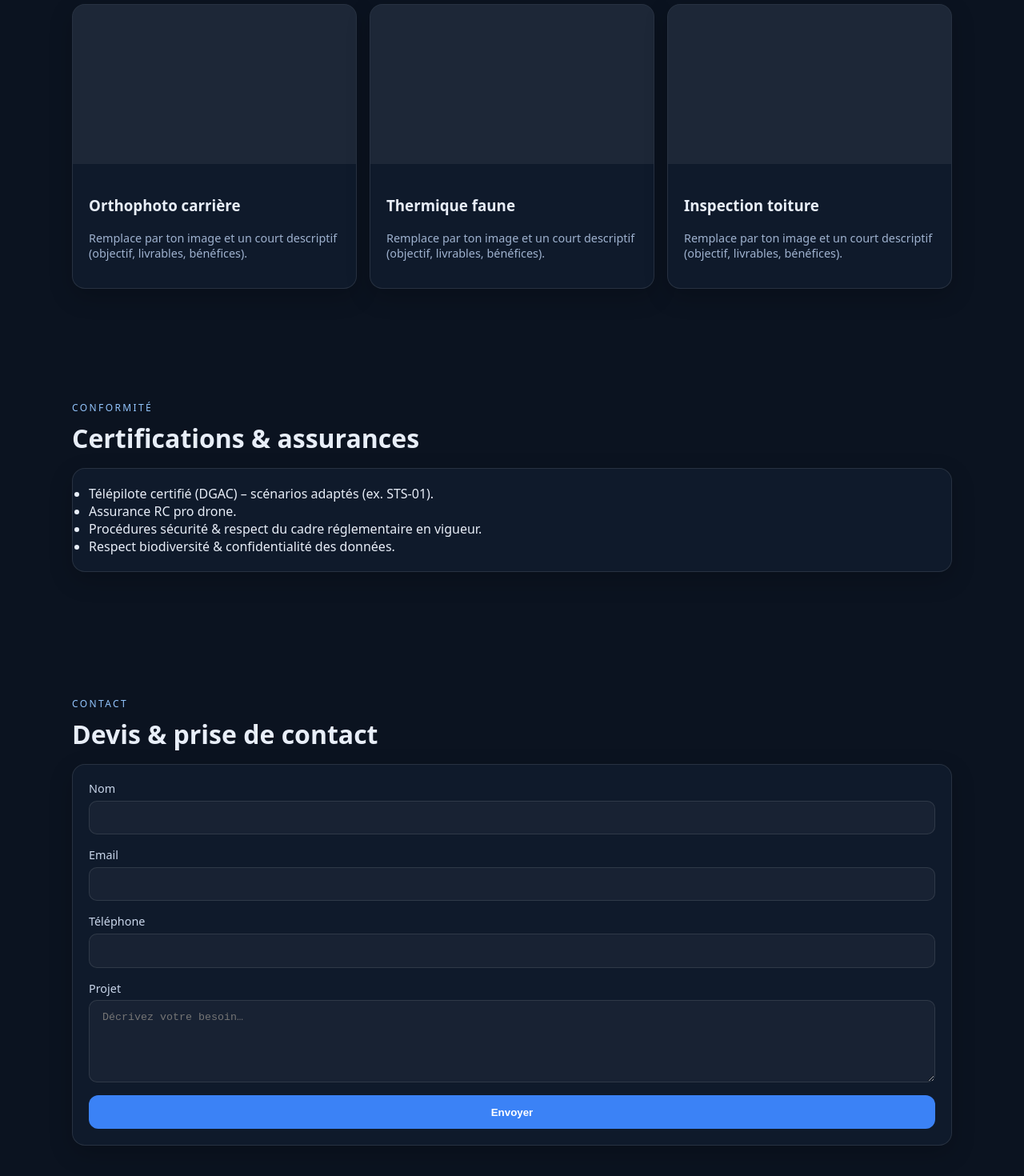
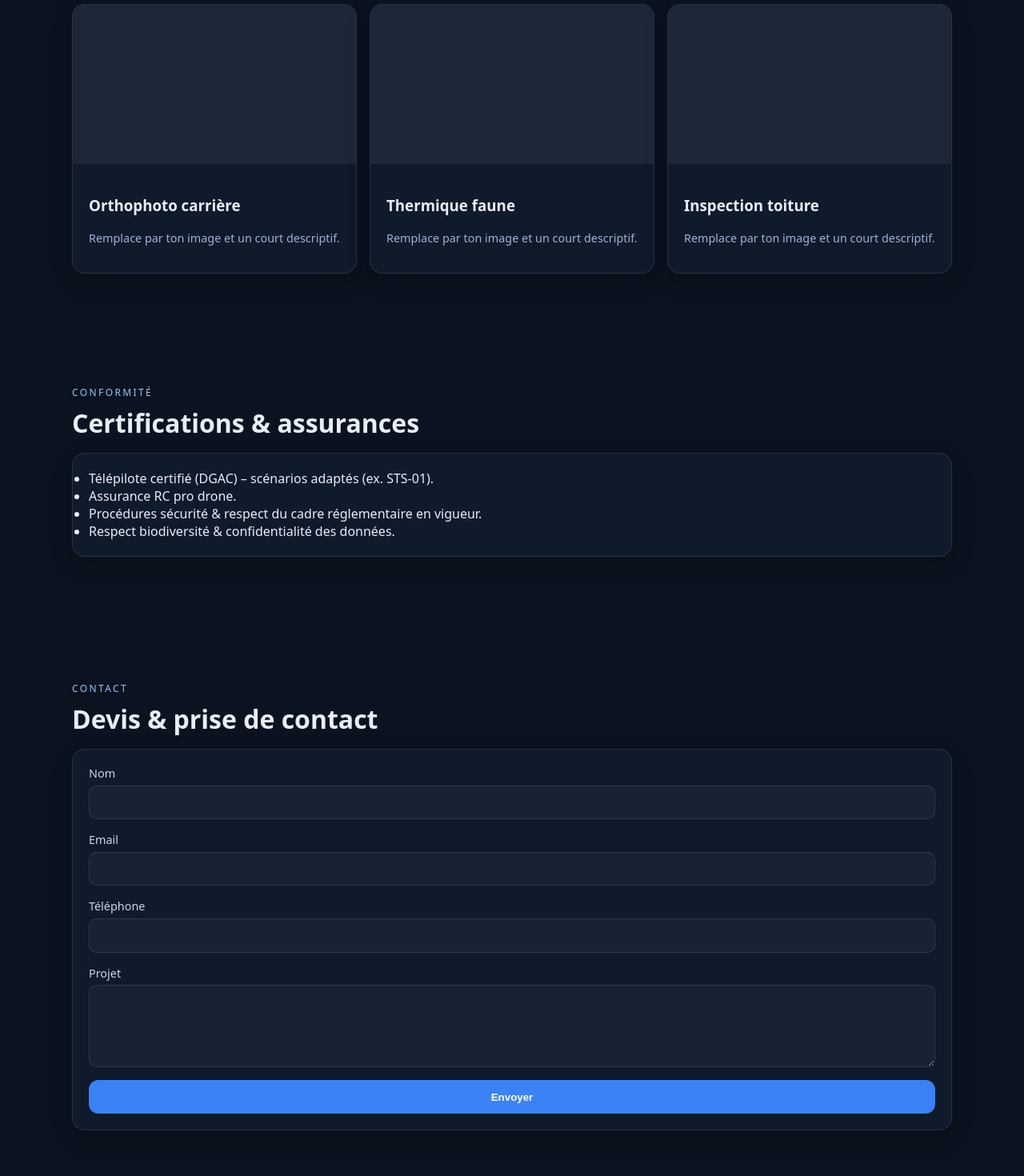
Before and after one commit to cyclopeentreprise-fr/drone-environnement, a Next.js app: page / in a window 1280 px wide. Shown: the part 1451-2921 px from the top of the page at 80% size. Built offline with nearby package versions, Linux system fonts and the light colour scheme.

Commit message:
Update page.tsx

```diff
--- a/src/app/page.tsx
+++ b/src/app/page.tsx
@@ -62,7 +62,7 @@ export default function Page() {
             ["Brief & cadre", "Objectifs, périmètre, cadre réglementaire, zone, calendrier."],
             ["Acquisition", "Plan de vol, sécurité, captation photo/vidéo/thermique adaptée."],
             ["Traitements", "Photogrammétrie, géoréférencement, analyses & contrôles qualité."],
-            ["Livrables", "Orthos, MNT/DSM, rapports PDF, exports SIG, vidéo/galerie web."],
+            ["Livrables", "Orthos, MNT/DSM, rapports PDF, exports SIG, vidéo/galerie web."]
           ].map(([t, d], i) => (
             <li className="card p step" key={t}>
               <div className="step__num">{i + 1}</div>
@@ -84,9 +84,7 @@ export default function Page() {
               <div className="project__media" />
               <div className="p">
                 <h3 className="h4">{t}</h3>
-                <p className="muted small">
-                  Remplace par ton image et un court descriptif (objectif, livrables, bénéfices).
-                </p>
+                <p className="muted small">Remplace par ton image et un court descriptif.</p>
               </div>
             </article>
           ))}
@@ -107,32 +105,14 @@ export default function Page() {
       <section id="contact" className="container section">
         <p className="kicker">Contact</p>
         <h2 className="h2">Devis & prise de contact</h2>
-        <form
-          className="card p form"
-          method="POST"
-          action="https://formsubmit.co/TON_EMAIL"
-        >
+        <form className="card p form" method="POST" action="https://formsubmit.co/TON_EMAIL">
           {/* Remplace TON_EMAIL par ton email (ex: contact@ton-domaine.fr) */}
           <input type="hidden" name="_next" value="/merci" />
           <input type="hidden" name="_captcha" value="false" />
-
-          <div className="field">
-            <label>Nom</label>
-            <input name="nom" required />
-          </div>
-          <div className="field">
-            <label>Email</label>
-            <input type="email" name="email" required />
-          </div>
-          <div className="field">
-            <label>Téléphone</label>
-            <input name="telephone" />
-          </div>
-          <div className="field">
-            <label>Projet</label>
-            <textarea name="message" rows={5} placeholder="Décrivez votre besoin…" required />
-          </div>
-
+          <div className="field"><label>Nom</label><input name="nom" required /></div>
+          <div className="field"><label>Email</label><input type="email" name="email" required /></div>
+          <div className="field"><label>Téléphone</label><input name="telephone" /></div>
+          <div className="field"><label>Projet</label><textarea name="message" rows={5} required /></div>
           <button className="btn btn-primary" type="submit">Envoyer</button>
         </form>
       </section>
```
